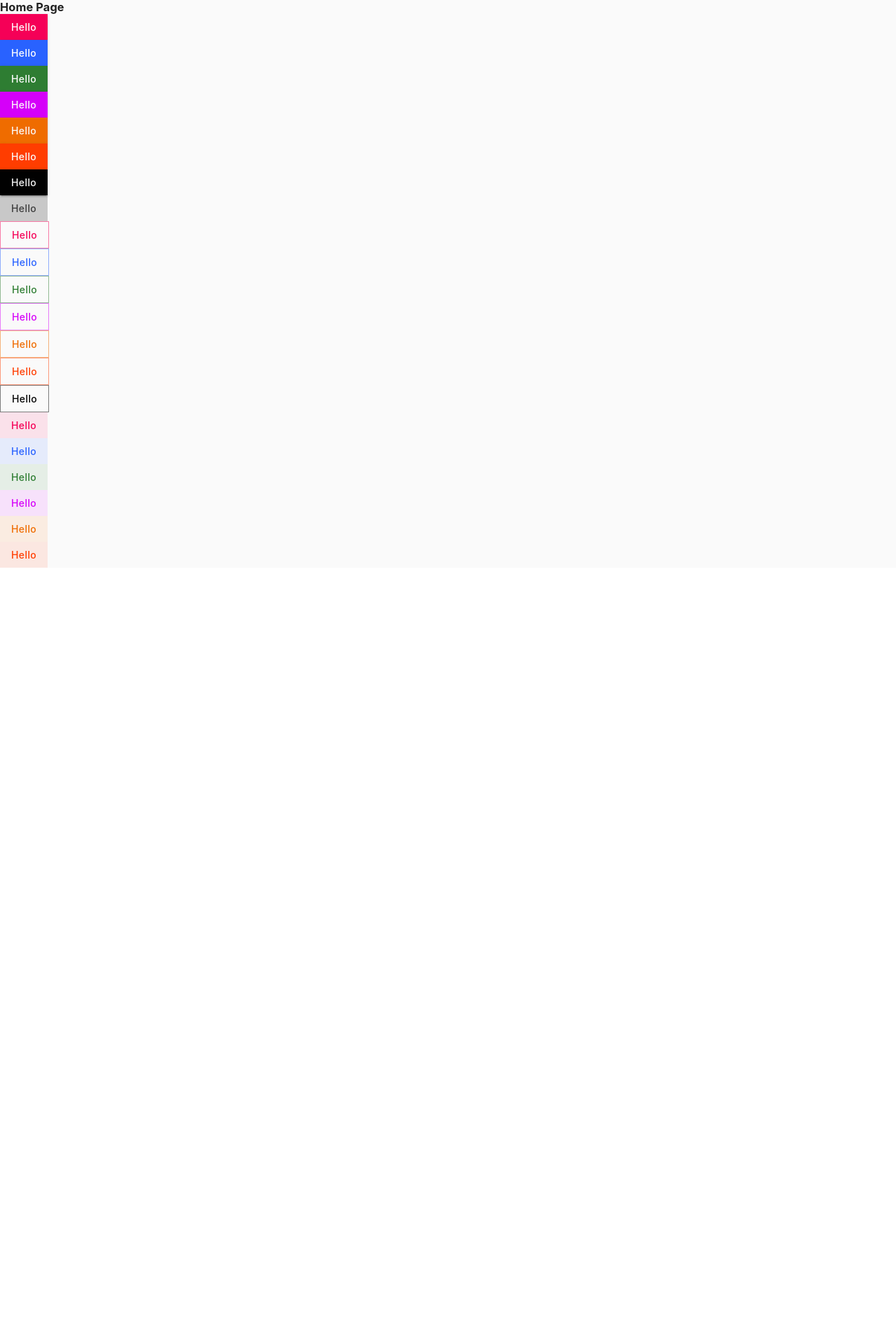
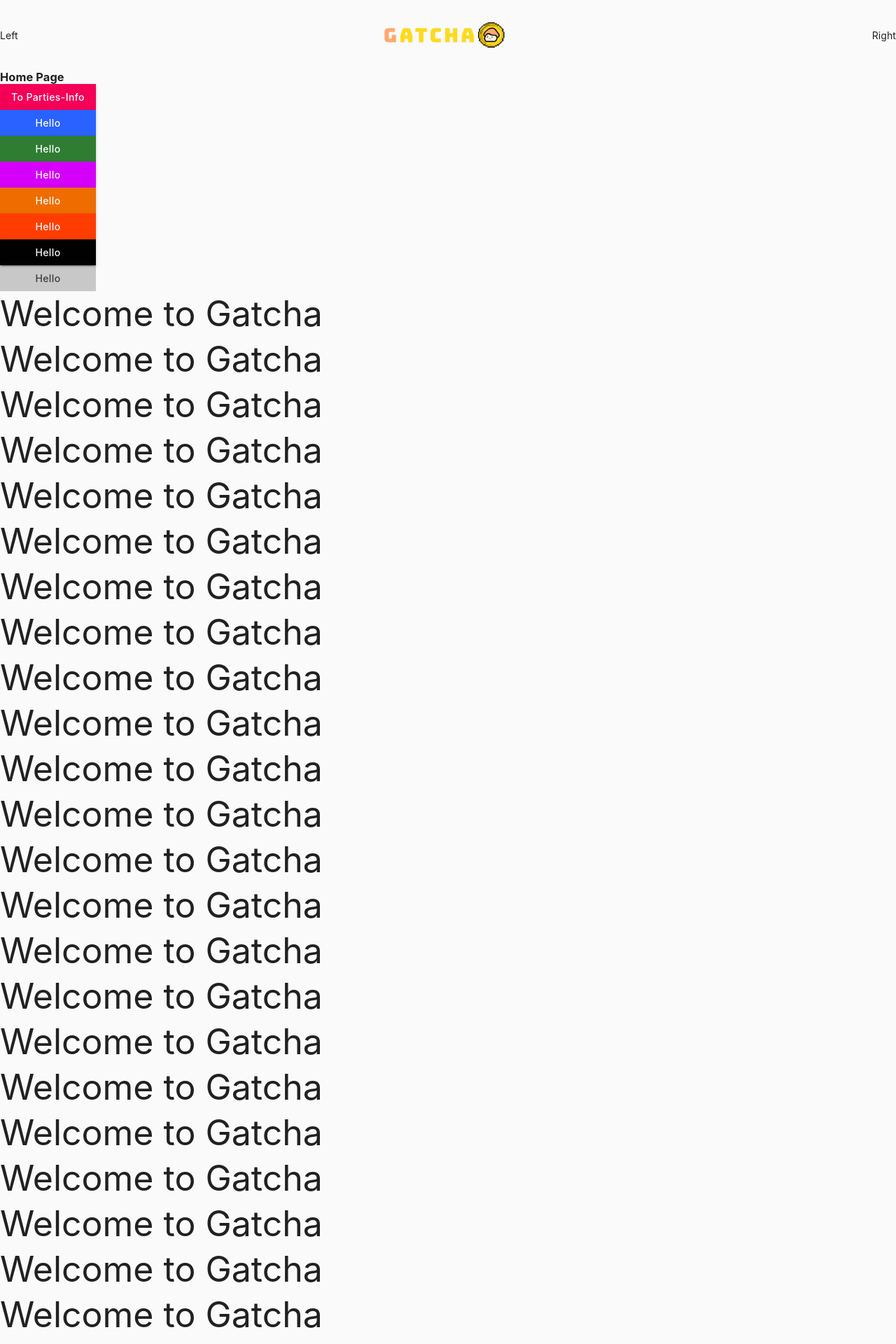
Before and after one commit to w-lianfu/gatcha, a React (Vite) app: page /#/ in a window 1280 px wide. Shown: the top 1920 px of the page at 70% size. Before the commit the page ends 811 px from the top, so only its background shows below. Built offline with nearby package versions, Linux system fonts and the light colour scheme.

Commit message:
add header and footer

```diff
--- a/public/index.html
+++ b/public/index.html
@@ -11,7 +11,7 @@
     <meta http-equiv="X-UA-Compatible" content="IE=edge" />
     <meta http-equiv="pragma" content="no-cache" />
     <meta http-equiv="Cache-Control" content="no-cache, must-revalidate" />
-    <title>Home | Leading New Development FEC'S</title>
+    <title>Gatcha</title>
     <link rel="icon" type="image/png" href="/logo.png" />
   </head>
 
--- a/src/component/footer/index.tsx
+++ b/src/component/footer/index.tsx
@@ -1,6 +1,14 @@
 import { useEffect } from 'react';
+import { NavLink } from 'react-router';
+import { Paper, Stack, Typography } from '@mui/material';
+import { styled } from '@mui/system';
+
+import Color from '@tool/color';
 
 interface IProps {}
+
+const DPaper = styled(Paper)({});
+const DStack = styled(Stack)({});
 
 const Footer = (props: IProps) => {
   useEffect(() => {
@@ -8,9 +16,11 @@ const Footer = (props: IProps) => {
   }, []);
 
   return (
-    <div>
-      <h1>Footer</h1>
-    </div>
+    <DPaper>
+      <DStack>
+        <Typography variant="h2">Footer</Typography>
+      </DStack>
+    </DPaper>
   );
 };
 
--- a/src/component/header/index.tsx
+++ b/src/component/header/index.tsx
@@ -1,6 +1,21 @@
 import { useEffect } from 'react';
+import { Stack, Box, Button } from '@mui/material';
+import { styled } from '@mui/system';
+
+import Color from '@tool/color';
+import Size from '@tool/size';
+import GatchaLogo from '@icon/gatcha-logo.png';
 
 interface IProps {}
+
+const DStack = styled(Stack)({
+  width: '100%',
+  height: `${Size.header}rem`,
+  display: 'flex',
+  alignItems: 'center',
+  justifyContent: 'space-between',
+});
+const DBox = styled(Box)({});
 
 const Header = (props: IProps) => {
   useEffect(() => {
@@ -8,9 +23,13 @@ const Header = (props: IProps) => {
   }, []);
 
   return (
-    <div>
-      <h1>Header</h1>
-    </div>
+    <DStack direction="row">
+      <DBox>Left</DBox>
+
+      <DBox><img src={GatchaLogo} width='180px' /></DBox>
+
+      <DBox>Right</DBox>
+    </DStack>
   );
 };
 
--- a/src/page/home/index.tsx
+++ b/src/page/home/index.tsx
@@ -1,7 +1,10 @@
 import { useEffect } from 'react';
-import { Paper, Stack, Button } from '@mui/material';
+import { NavLink } from 'react-router';
+import { Paper, Stack, Button, Typography } from '@mui/material';
 import { styled } from '@mui/system';
 
+import Header from '@comp/header/index';
+import Footer from '@comp/footer/index';
 interface IProps {}
 
 const DPaper = styled(Paper)({});
@@ -14,9 +17,12 @@ const Home = (props: IProps) => {
 
   return (
     <DPaper>
+      <Header />
       <h1>Home Page</h1>
       <DStack>
-        <Button variant="contained" color="primary">Hello</Button>
+        <NavLink to="/parties-info">
+          <Button variant="contained" color="primary">To Parties-Info</Button>
+        </NavLink>
         <Button variant="contained" color="secondary">Hello</Button>
         <Button variant="contained" color="success">Hello</Button>
         <Button variant="contained" color="info">Hello</Button>
@@ -25,23 +31,44 @@ const Home = (props: IProps) => {
         <Button variant="contained" color="black">Hello</Button>
         <Button variant="contained" disabled>Hello</Button>
       </DStack>
-      <DStack>
-        <Button variant="outlined" color="primary">Hello</Button>
-        <Button variant="outlined" color="secondary">Hello</Button>
-        <Button variant="outlined" color="success">Hello</Button>
-        <Button variant="outlined" color="info">Hello</Button>
-        <Button variant="outlined" color="warning">Hello</Button>
-        <Button variant="outlined" color="error">Hello</Button>
-        <Button variant="outlined" color="black">Hello</Button>
-      </DStack>
-      <DStack>
-        <Button color="primary">Hello</Button>
-        <Button color="secondary">Hello</Button>
-        <Button color="success">Hello</Button>
-        <Button color="info">Hello</Button>
-        <Button color="warning">Hello</Button>
-        <Button color="error">Hello</Button>
-      </DStack>
+      <Typography variant="h1">Welcome to Gatcha</Typography>
+      <Typography variant="h1">Welcome to Gatcha</Typography>
+      <Typography variant="h1">Welcome to Gatcha</Typography>
+      <Typography variant="h1">Welcome to Gatcha</Typography>
+      <Typography variant="h1">Welcome to Gatcha</Typography>
+      <Typography variant="h1">Welcome to Gatcha</Typography>
+      <Typography variant="h1">Welcome to Gatcha</Typography>
+      <Typography variant="h1">Welcome to Gatcha</Typography>
+      <Typography variant="h1">Welcome to Gatcha</Typography>
+      <Typography variant="h1">Welcome to Gatcha</Typography>
+      <Typography variant="h1">Welcome to Gatcha</Typography>
+      <Typography variant="h1">Welcome to Gatcha</Typography>
+      <Typography variant="h1">Welcome to Gatcha</Typography>
+      <Typography variant="h1">Welcome to Gatcha</Typography>
+      <Typography variant="h1">Welcome to Gatcha</Typography>
+      <Typography variant="h1">Welcome to Gatcha</Typography>
+      <Typography variant="h1">Welcome to Gatcha</Typography>
+      <Typography variant="h1">Welcome to Gatcha</Typography>
+      <Typography variant="h1">Welcome to Gatcha</Typography>
+      <Typography variant="h1">Welcome to Gatcha</Typography>
+      <Typography variant="h1">Welcome to Gatcha</Typography>
+      <Typography variant="h1">Welcome to Gatcha</Typography>
+      <Typography variant="h1">Welcome to Gatcha</Typography>
+      <Typography variant="h1">Welcome to Gatcha</Typography>
+      <Typography variant="h1">Welcome to Gatcha</Typography>
+      <Typography variant="h1">Welcome to Gatcha</Typography>
+      <Typography variant="h1">Welcome to Gatcha</Typography>
+      <Typography variant="h1">Welcome to Gatcha</Typography>
+      <Typography variant="h1">Welcome to Gatcha</Typography>
+      <Typography variant="h1">Welcome to Gatcha</Typography>
+      <Typography variant="h1">Welcome to Gatcha</Typography>
+      <Typography variant="h1">Welcome to Gatcha</Typography>
+      <Typography variant="h1">Welcome to Gatcha</Typography>
+      <Typography variant="h1">Welcome to Gatcha</Typography>
+      <Typography variant="h1">Welcome to Gatcha</Typography>
+      <Typography variant="h1">Welcome to Gatcha</Typography>
+      <Typography variant="h1">Welcome to Gatcha</Typography>
+      <Footer />
     </DPaper>
   );
 };
--- a/src/page/parties-info/index.tsx
+++ b/src/page/parties-info/index.tsx
@@ -1,6 +1,11 @@
 import { useEffect } from 'react';
+import { NavLink } from 'react-router';
+import { Paper, Stack, Button } from '@mui/material';
+import { styled } from '@mui/system';
 
 interface IProps {}
+
+const DPaper = styled(Paper)({});
 
 const PartiesInfo = (props: IProps) => {
   useEffect(() => {
@@ -8,9 +13,12 @@ const PartiesInfo = (props: IProps) => {
   }, []);
 
   return (
-    <div>
+    <DPaper>
       <h1>Parties Info Page</h1>
-    </div>
+      <NavLink to="/home">
+        <Button variant="contained" color="black">To Home</Button>
+      </NavLink>
+    </DPaper>
   );
 };
 
--- a/src/theme/mui-palette.ts
+++ b/src/theme/mui-palette.ts
@@ -21,10 +21,10 @@ declare module '@mui/material/Button' {
 
 import Color from '@tool/color';
 
-const MissPalette = {
+const MuiPalette = {
   common: {
-    black: Color.black(1),
-    white: Color.white(1),
+    black: Color.black(1), // #010101FF
+    white: Color.white(1), // #FAFAFAFF
   },
   primary: {
     main: pink.A400, // #F50057FF
@@ -49,17 +49,17 @@ const MissPalette = {
     contrastText: Color.white(1),
   },
   error: {
-    main: deepOrange.A400, // FF3D00FF
-    dark: deepOrange.A700, // DD2C00FF
+    main: deepOrange.A400, // #FF3D00FF
+    dark: deepOrange.A700, // #DD2C00FF
     contrastText: Color.white(1),
   },
   black: {
-    main: Color.black(1),
-    contrastText: Color.white(1),
+    main: Color.black(1), // #010101FF
+    contrastText: Color.white(1), // #FAFAFAFF
   },
   white: {
-    main: Color.white(1),
+    main: Color.white(1), // #FAFAFAFF
   },
 };
 
-export default MissPalette;
+export default MuiPalette;
--- /dev/null
+++ b/src/tool/size.ts
@@ -0,0 +1,5 @@
+const Size = {
+  header: 10,
+};
+
+export default Size;
```
Also changed, not shown: 1 other file (tests, documents, lock files or other folders).
